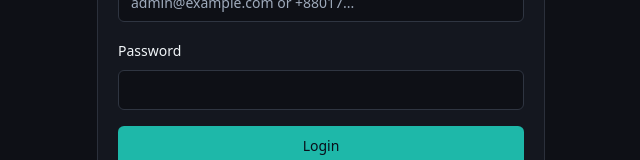
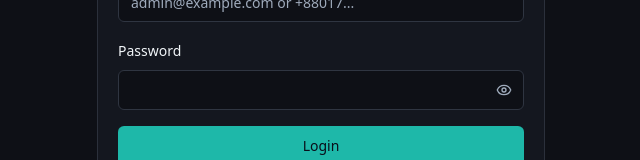
Before and after one commit to AshfakHaider/kings-rock, a Next.js app: page /login in a window 1280 px wide. Shown: the part 380-540 px from the top of the page, without its empty margins (319-959 px from the left). Built offline with nearby package versions, Linux system fonts and the light colour scheme.

Commit message:
Add password visibility toggles

```diff
--- a/app/(auth)/create-account/page.tsx
+++ b/app/(auth)/create-account/page.tsx
@@ -8,6 +8,7 @@ import { Button } from "@/components/ui/button";
 import { Card, CardContent, CardDescription, CardHeader, CardTitle } from "@/components/ui/card";
 import { Input } from "@/components/ui/input";
 import { Label } from "@/components/ui/label";
+import { PasswordInput } from "@/components/ui/password-input";
 
 function value(formData: FormData, key: string) {
   return String(formData.get(key) ?? "").trim();
@@ -124,7 +125,7 @@ export default async function CreateAccountPage({
             </div>
             <div className="space-y-2">
               <Label htmlFor="password">Password</Label>
-              <Input id="password" name="password" type="password" minLength={6} required />
+              <PasswordInput id="password" name="password" minLength={6} required />
             </div>
             {params.error ? (
               <p className="rounded-md border border-destructive/30 bg-destructive/10 px-3 py-2 text-sm text-destructive">
--- a/app/(auth)/login/page.tsx
+++ b/app/(auth)/login/page.tsx
@@ -8,6 +8,7 @@ import { Button } from "@/components/ui/button";
 import { Card, CardContent, CardDescription, CardHeader, CardTitle } from "@/components/ui/card";
 import { Input } from "@/components/ui/input";
 import { Label } from "@/components/ui/label";
+import { PasswordInput } from "@/components/ui/password-input";
 
 async function login(formData: FormData) {
   "use server";
@@ -102,7 +103,7 @@ export default async function LoginPage({
             </div>
             <div className="space-y-2">
               <Label htmlFor="password">Password</Label>
-              <Input id="password" name="password" type="password" required />
+              <PasswordInput id="password" name="password" required />
             </div>
             {params.error ? (
               <p className="rounded-md border border-destructive/30 bg-destructive/10 px-3 py-2 text-sm text-destructive">
--- a/components/auth/reset-password-form.tsx
+++ b/components/auth/reset-password-form.tsx
@@ -6,8 +6,8 @@ import { createBrowserClient } from "@supabase/ssr";
 import { KeyRound } from "lucide-react";
 import { Button } from "@/components/ui/button";
 import { Card, CardContent, CardDescription, CardHeader, CardTitle } from "@/components/ui/card";
-import { Input } from "@/components/ui/input";
 import { Label } from "@/components/ui/label";
+import { PasswordInput } from "@/components/ui/password-input";
 
 export function ResetPasswordForm() {
   const [message, setMessage] = useState<string | null>(null);
@@ -55,7 +55,7 @@ export function ResetPasswordForm() {
           <form action={submit} className="space-y-4">
             <div className="space-y-2">
               <Label htmlFor="password">New password</Label>
-              <Input id="password" name="password" type="password" minLength={6} required />
+              <PasswordInput id="password" name="password" minLength={6} required />
             </div>
             {error ? (
               <p className="rounded-md border border-destructive/30 bg-destructive/10 px-3 py-2 text-sm text-destructive">
--- a/components/employees/employee-modal.tsx
+++ b/components/employees/employee-modal.tsx
@@ -7,6 +7,7 @@ import { saveEmployee } from "@/app/actions";
 import { Button } from "@/components/ui/button";
 import { Input } from "@/components/ui/input";
 import { Label } from "@/components/ui/label";
+import { PasswordInput } from "@/components/ui/password-input";
 import { Select } from "@/components/ui/select";
 import { Textarea } from "@/components/ui/textarea";
 
@@ -64,10 +65,9 @@ export function EmployeeModal() {
 
               <div className="space-y-2">
                 <Label htmlFor="employee_password">Login password</Label>
-                <Input
+                <PasswordInput
                   id="employee_password"
                   name="password"
-                  type="password"
                   minLength={6}
                   required
                   placeholder="Minimum 6 characters"
--- /dev/null
+++ b/components/ui/password-input.tsx
@@ -0,0 +1,40 @@
+"use client";
+
+import * as React from "react";
+import { Eye, EyeOff } from "lucide-react";
+import { Input, type InputProps } from "@/components/ui/input";
+import { Button } from "@/components/ui/button";
+import { cn } from "@/lib/utils";
+
+type PasswordInputProps = Omit<InputProps, "type">;
+
+const PasswordInput = React.forwardRef<HTMLInputElement, PasswordInputProps>(
+  ({ className, ...props }, ref) => {
+    const [visible, setVisible] = React.useState(false);
+    const Icon = visible ? EyeOff : Eye;
+
+    return (
+      <div className="relative">
+        <Input
+          ref={ref}
+          type={visible ? "text" : "password"}
+          className={cn("pr-10", className)}
+          {...props}
+        />
+        <Button
+          type="button"
+          variant="ghost"
+          size="icon"
+          className="absolute right-1 top-1/2 h-8 w-8 -translate-y-1/2 text-muted-foreground hover:text-foreground"
+          aria-label={visible ? "Hide password" : "Show password"}
+          onClick={() => setVisible((current) => !current)}
+        >
+          <Icon className="h-4 w-4" />
+        </Button>
+      </div>
+    );
+  }
+);
+PasswordInput.displayName = "PasswordInput";
+
+export { PasswordInput };
```
